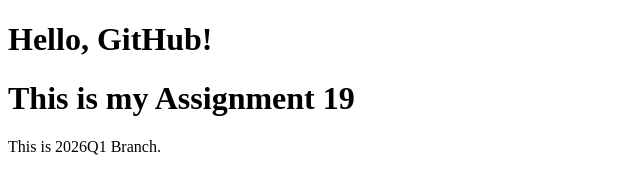
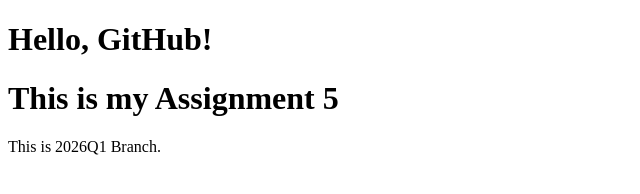
Before and after one commit to 007uikey/Reposetory1, a plain HTML site: page index1.html in a window 1280 px wide. Shown: the full height of the page, 0-640 px from the left. Drawn offline with Linux system fonts and the light colour scheme.

Commit message:
Update index1.html

```diff
--- a/index1.html
+++ b/index1.html
@@ -5,7 +5,7 @@
 </head>
 <body>
     <h1>Hello, GitHub!</h1>
-    <h1>This is my Assignment 19</h1>
+    <h1>This is my Assignment 5</h1>
     <p>This is 2026Q1 Branch.</p>
 </body>
 </html>
```
